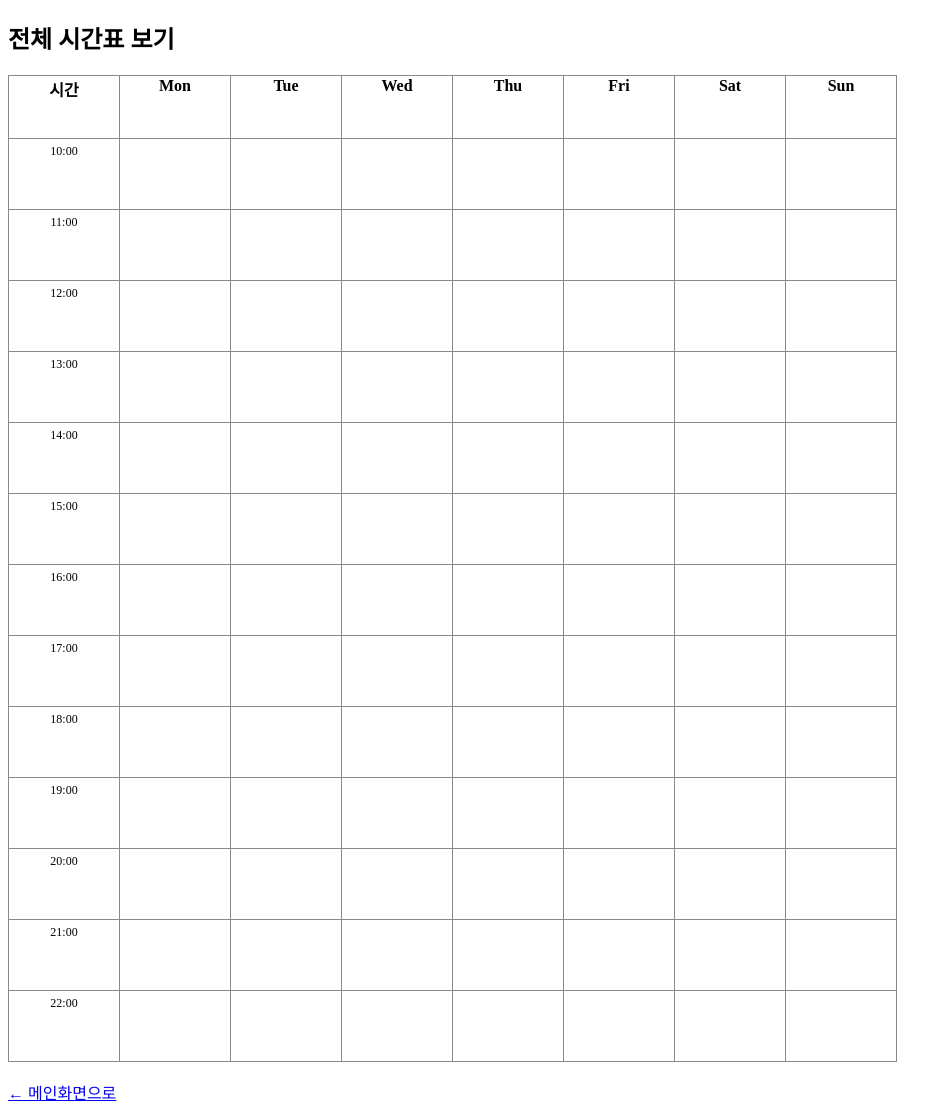
After one commit to yeontachi/academy-timetable, a Flask app: page /timetable in a window 1280 px wide. The commit adds this page. Shown: the whole page, without its empty margins (0-952 px from the left). Run offline with Flask 3, Linux system fonts and the light colour scheme; data that the repository does not hold is empty.

Commit message:
Add full timetable grid view

```diff
--- a/app/routes.py
+++ b/app/routes.py
@@ -30,7 +30,7 @@ def index():
 @app.route('/select-time/<name>', methods=['GET', 'POST'])
 def select_time(name):
     if request.method == 'POST':
-        selected_str = request.form['time']  # ex: "Mon-10,Tue-12,Wed-15"
+        selected_str = request.form['time']
         selected = [item for item in selected_str.split(',') if '-' in item]
 
         conn = sqlite3.connect(DB_PATH)
@@ -42,18 +42,26 @@ def select_time(name):
                           (name, day, int(hour)))
             except Exception as e:
                 print("Error with:", item, e)
-                continue
         conn.commit()
         conn.close()
-        return redirect(url_for('index'))
+        return redirect(url_for('timetable'))
+
     return render_template('select_time.html', name=name)
-
 
 @app.route('/timetable')
 def timetable():
+    # 데이터를 딕셔너리로 구조화: {(day, hour): [name1, name2, ...]}
     conn = sqlite3.connect(DB_PATH)
     c = conn.cursor()
     c.execute("SELECT name, day, hour FROM availability")
-    data = c.fetchall()
+    raw_data = c.fetchall()
     conn.close()
-    return render_template('timetable.html', data=data)
+
+    table_data = {}  # (day, hour) → [names]
+    for name, day, hour in raw_data:
+        key = (day, int(hour))
+        if key not in table_data:
+            table_data[key] = []
+        table_data[key].append(name)
+
+    return render_template('timetable.html', table_data=table_data)
--- /dev/null
+++ b/app/templates/timetable.html
@@ -0,0 +1,51 @@
+<!DOCTYPE html>
+<html lang="ko">
+<head>
+    <meta charset="UTF-8">
+    <title>전체 시간표</title>
+    <style>
+        table, th, td {
+            border: 1px solid #888;
+            border-collapse: collapse;
+        }
+        th, td {
+            width: 100px;
+            height: 60px;
+            text-align: center;
+            vertical-align: top;
+        }
+        td {
+            font-size: 12px;
+            padding: 5px;
+        }
+    </style>
+</head>
+<body>
+    <h2>전체 시간표 보기</h2>
+
+    <table>
+        <tr>
+            <th>시간</th>
+            {% for d in ['Mon', 'Tue', 'Wed', 'Thu', 'Fri', 'Sat', 'Sun'] %}
+                <th>{{ d }}</th>
+            {% endfor %}
+        </tr>
+        {% for hour in range(10, 23) %}
+        <tr>
+            <td>{{ hour }}:00</td>
+            {% for day in ['Mon', 'Tue', 'Wed', 'Thu', 'Fri', 'Sat', 'Sun'] %}
+            <td>
+                {% set names = table_data.get((day, hour), []) %}
+                {% for name in names %}
+                    {{ name }}<br>
+                {% endfor %}
+            </td>
+            {% endfor %}
+        </tr>
+        {% endfor %}
+    </table>
+
+    <br>
+    <a href="{{ url_for('index') }}">← 메인화면으로</a>
+</body>
+</html>
```
Also changed, not shown: app/templates/index.html (+7 -1 lines).
